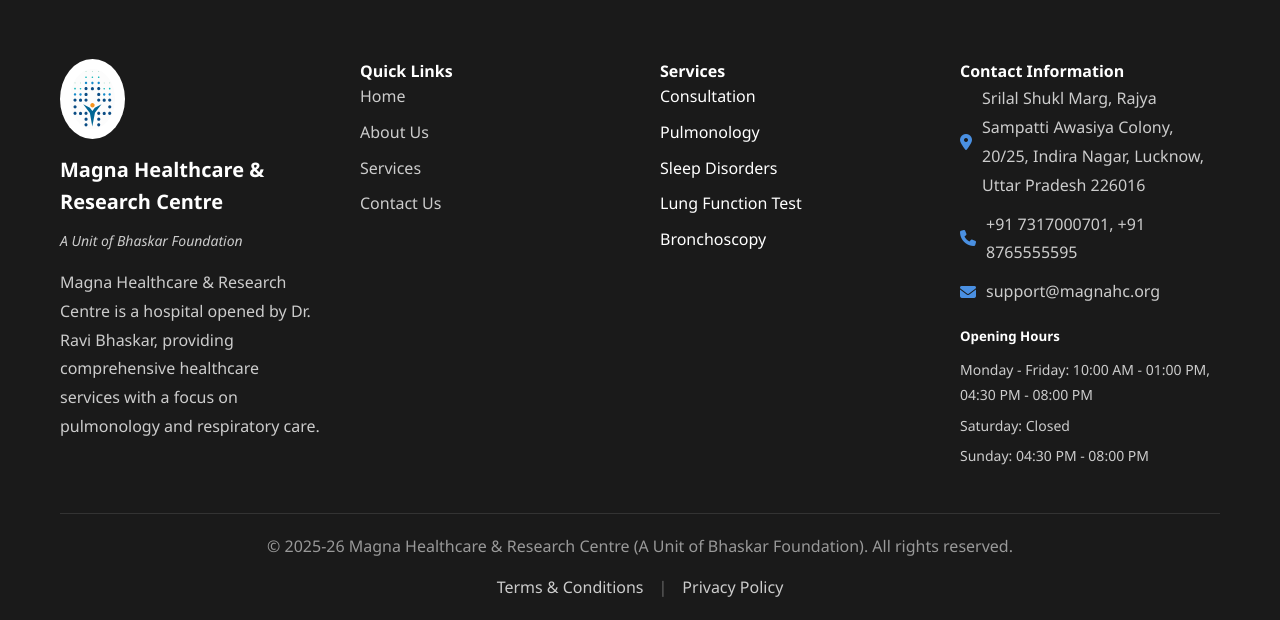
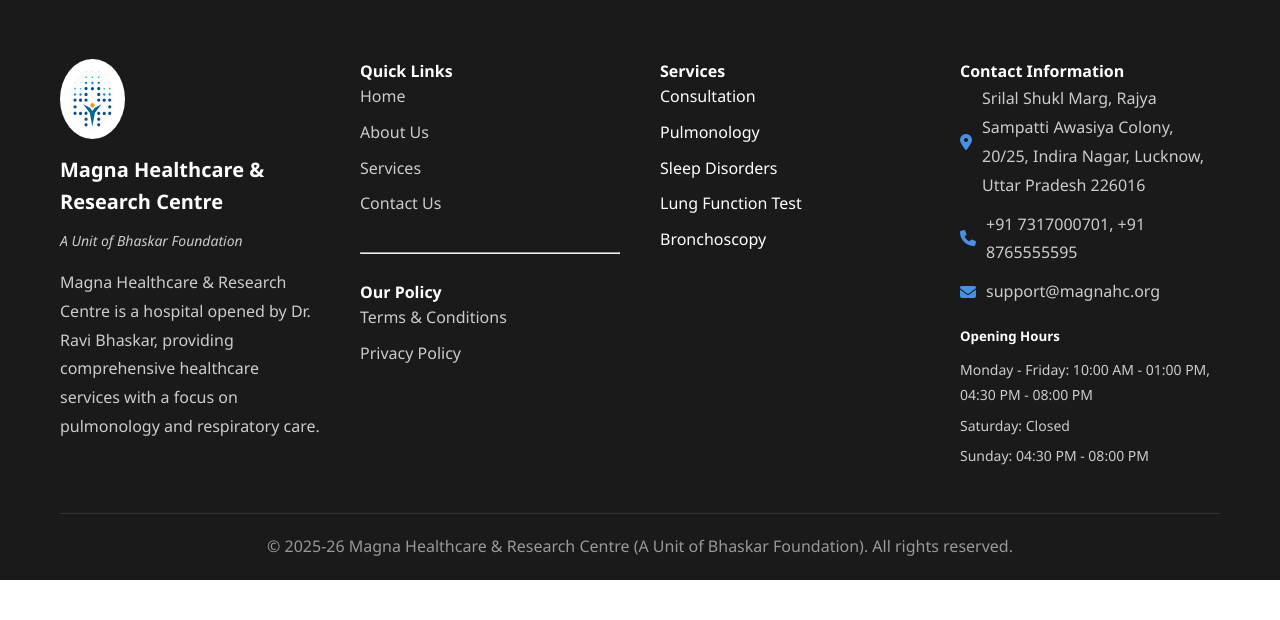
Before and after one commit to ujjwal-allincall/magna-website, a Django app: page /about/ in a window 1280 px wide. Shown: the part 3772-4392 px from the top of the page. After the commit the page ends 4352 px from the top, so only its background shows below. Run offline with Django 4.2, Linux system fonts and the light colour scheme.

Commit message:
positiioning of policy updated

```diff
--- a/templates/website/base.html
+++ b/templates/website/base.html
@@ -73,6 +73,14 @@
                         <li><a href="{% url 'services' %}">Services</a></li>
                         <li><a href="{% url 'contact' %}">Contact Us</a></li>
                     </ul>
+                    <br>
+                    <hr>
+                    <br>
+                    <h4>Our Policy</h4>
+                    <ul>
+                        <li><a href="{% url 'terms' %}">Terms & Conditions</a></li>
+                        <li><a href="{% url 'privacy' %}">Privacy Policy</a></li>
+                    </ul>
                 </div>
                 <div class="footer-section">
                     <h4>Services</h4>
@@ -101,11 +109,6 @@
             </div>
             <div class="footer-bottom">
                 <p>&copy; 2025-26 Magna Healthcare & Research Centre (A Unit of Bhaskar Foundation). All rights reserved.</p>
-                <div class="footer-links">
-                    <a href="{% url 'terms' %}">Terms & Conditions</a>
-                    <span>|</span>
-                    <a href="{% url 'privacy' %}">Privacy Policy</a>
-                </div>
             </div>
         </div>
     </footer>
```
